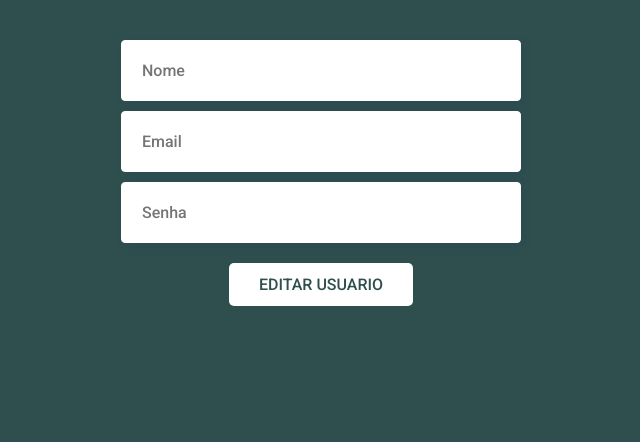
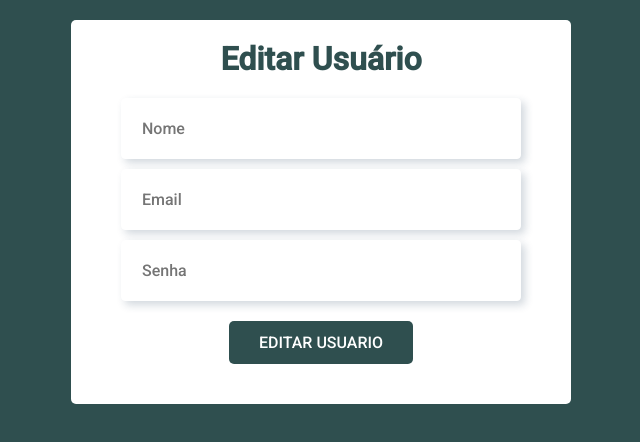
Before and after one commit to MathLouren/Rede-social, a Vue app: page /usuario in a window 1280 px wide. Shown: the top 442 px of the page, without its empty margins (319-959 px from the left). Built offline with nearby package versions, Linux system fonts and the light colour scheme.

Commit message:
editar user detalhes

```diff
--- a/src/App.vue
+++ b/src/App.vue
@@ -26,6 +26,11 @@ export default{
     box-sizing: border-box;
     font-family: "Roboto", sans-serif;
   }
+
+  h2,p{
+    color: darkslategray;
+  }
+
   body{
     overflow: hidden;
     background-color: darkslategray;
--- a/src/views/usuario/Usuario.vue
+++ b/src/views/usuario/Usuario.vue
@@ -2,6 +2,7 @@
   <transition name="modal">
     <section class="usuario">
             <nav class="user_info">
+              <h2>Editar Usuário</h2>
               <UsuarioForm />
               <div>
                 <button class="btn editar" @click.prevent="atualizarUsuario">Editar Usuario</button>
@@ -38,7 +39,6 @@ export default {
 
   .usuario{
     width: 100vw;
-    height: 100vh;
     display: flex;
     justify-content: center;
     background-color: darkslategray;
@@ -46,9 +46,10 @@ export default {
   }
 
   .user_info{
+    display: block;
     margin-top: 20px;
-    background-color: darkslategray;
-    padding: 10px 10px;
+    background-color: #fff;
+    padding: 20px 50px;
     border-radius: 5px;
   }
 
@@ -61,7 +62,6 @@ export default {
     display: inline-block;
     margin: 10px 0;
     background: #fff;
-    color: darkslategray;
     padding: 10px 15px;
     border-radius: 5px;
     cursor: pointer;
@@ -72,8 +72,14 @@ export default {
   }
 
   .editar{
-    background-color: #fff;
-    color: darkslategray;
+    background-color: darkslategray;
+    color: #fff;
+  }
+
+  .user_info h2{
+    text-align: center;
+    font-size: 2rem;
+    margin-bottom: 20px;
   }
 
 </style>
```
